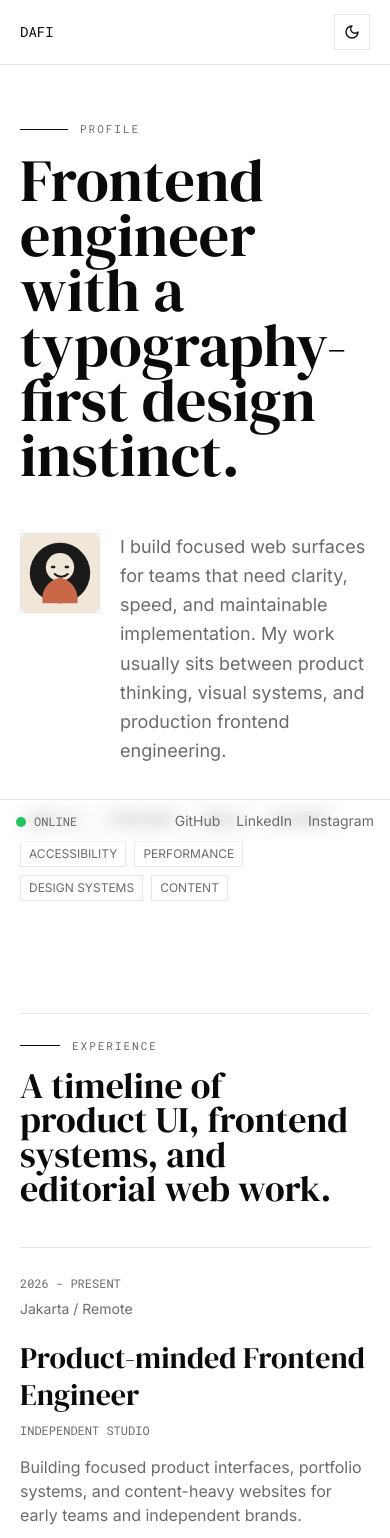
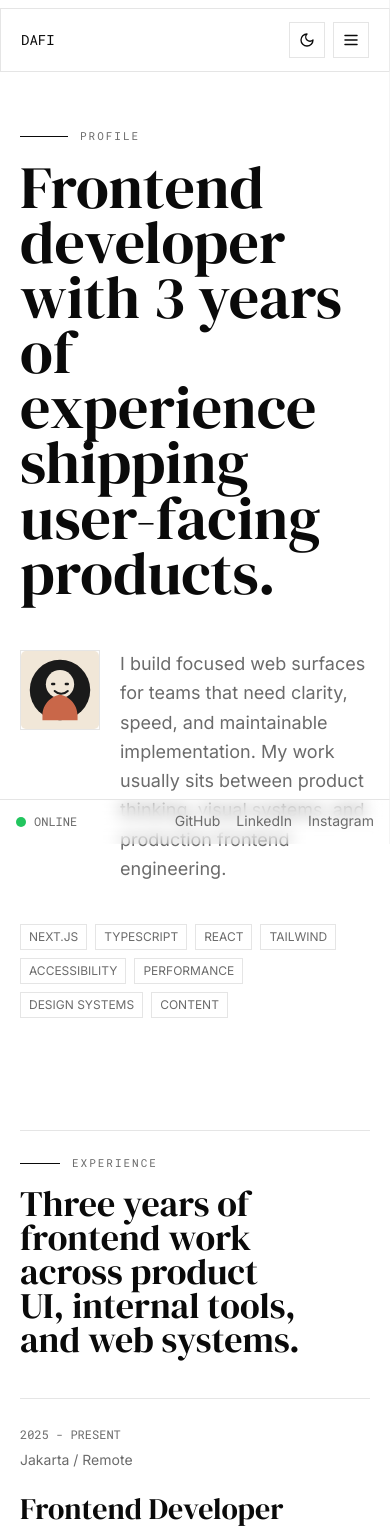
Before and after one commit to dafinrmaulana/daffi, a Next.js app: page /about in a window 390 px wide. Shown: the top 1538 px of the page. Built offline with nearby package versions, Linux system fonts and the light colour scheme.

Commit message:
Add mobile drawer and scroll animations

```diff
--- a/app/about/page.tsx
+++ b/app/about/page.tsx
@@ -2,6 +2,7 @@ import type { Metadata } from "next"
 import Image from "next/image"
 
 import { Section } from "@/components/layout/Section"
+import { AnimatedReveal } from "@/components/shared/AnimatedReveal"
 import { ExperienceSection } from "@/components/shared/ExperienceSection"
 import { Badge } from "@/components/ui/Badge"
 
@@ -15,6 +16,7 @@ export default function AboutPage() {
   return (
     <>
       <Section>
+        <AnimatedReveal>
           <div className="mb-4 flex items-center gap-3">
             <span className="h-px w-12 bg-fg" />
             <p className="font-mono text-[11px] uppercase tracking-[0.18em] text-muted">
@@ -22,9 +24,10 @@ export default function AboutPage() {
             </p>
           </div>
           <h1 className="max-w-5xl font-serif text-6xl leading-[0.92] sm:text-8xl">
-          Frontend engineer with a typography-first design instinct.
+            Frontend developer with 3 years of experience shipping user-facing products.
           </h1>
-        <div className="mt-12 grid gap-10 md:grid-cols-[1fr_1fr]">
+        </AnimatedReveal>
+        <AnimatedReveal delay={0.06} className="mt-12 grid gap-10 md:grid-cols-[1fr_1fr]">
           <div className="flex items-start gap-5">
             <div className="relative h-20 w-20 shrink-0 overflow-hidden border border-border bg-muted/10">
               <Image
@@ -46,7 +49,7 @@ export default function AboutPage() {
               <Badge key={skill}>{skill}</Badge>
             ))}
           </div>
-        </div>
+        </AnimatedReveal>
       </Section>
       <ExperienceSection />
     </>
--- a/app/layout.tsx
+++ b/app/layout.tsx
@@ -9,15 +9,15 @@ import "./globals.css"
 
 export const metadata: Metadata = {
   title: {
-    default: "Dafi - Product-minded frontend portfolio",
+    default: "Dafi - Frontend developer with 3 years of experience",
     template: "%s - Dafi",
   },
   description:
-    "Minimal typography-first portfolio for frontend engineering, product UI, and editorial web work.",
+    "Frontend developer with 3 years of experience building product interfaces, polished web systems, and fast user-facing experiences.",
   openGraph: {
-    title: "Dafi - Product-minded frontend portfolio",
+    title: "Dafi - Frontend developer with 3 years of experience",
     description:
-      "Minimal typography-first portfolio for frontend engineering, product UI, and editorial web work.",
+      "Frontend developer with 3 years of experience building product interfaces, polished web systems, and fast user-facing experiences.",
     type: "website",
   },
 }
--- a/app/page.tsx
+++ b/app/page.tsx
@@ -3,6 +3,7 @@ import { Hero } from "@/components/home/Hero"
 import { SkillsTicker } from "@/components/home/SkillsTicker"
 import { WorkPreview } from "@/components/home/WorkPreview"
 import { Section } from "@/components/layout/Section"
+import { AnimatedReveal } from "@/components/shared/AnimatedReveal"
 import { ExperienceSection } from "@/components/shared/ExperienceSection"
 import { SectionTitle } from "@/components/shared/SectionTitle"
 import { Button } from "@/components/ui/Button"
@@ -15,17 +16,19 @@ export default function HomePage() {
       <WorkPreview />
       <ExperienceSection compact />
       <Section id="about">
-        <SectionTitle eyebrow="About Dafi" title="I care about interfaces that stay useful after the launch day." />
-        <div className="grid gap-6 md:grid-cols-[1fr_1fr]">
+        <AnimatedReveal>
+          <SectionTitle eyebrow="About Dafi" title="Frontend developer with 3 years of hands-on product experience." />
+        </AnimatedReveal>
+        <AnimatedReveal delay={0.06} className="grid gap-6 md:grid-cols-[1fr_1fr]">
           <p className="text-lg leading-relaxed text-muted">
-            Dafi is a frontend-focused builder working across product dashboards,
-            portfolio systems, and content-heavy websites. The work blends careful
-            interaction design with production-grade implementation.
+            Dafi is a frontend developer with 3 years of experience building dashboards,
+            internal tools, portfolio systems, and polished web interfaces. The work
+            blends UI precision, strong implementation habits, and practical product sense.
           </p>
           <div className="md:text-right">
             <Button href="/about">Read about</Button>
           </div>
-        </div>
+        </AnimatedReveal>
       </Section>
       <ContactCTA />
     </>
--- a/components/home/Hero.tsx
+++ b/components/home/Hero.tsx
@@ -1,21 +1,22 @@
 import { ArrowDown } from "lucide-react"
 
+import { AnimatedReveal } from "@/components/shared/AnimatedReveal"
 import { Button } from "@/components/ui/Button"
 
 export function Hero() {
   return (
     <section className="mx-auto grid min-h-[calc(100vh-4rem)] max-w-7xl content-between px-5 py-10 sm:px-8">
-      <div className="pt-10">
+      <AnimatedReveal className="pt-10">
         <p className="mb-5 font-mono text-xs uppercase text-muted">
-          Jakarta · Available for selected work · Product-minded frontend
+          Jakarta · Available for work · Frontend Developer · 3 Years Experience
         </p>
         <h1 className="max-w-6xl font-serif text-[clamp(4.5rem,16vw,13rem)] leading-[0.85] text-balance">
-          Dafi builds precise web interfaces.
+          Dafi N. Maulana
         </h1>
-      </div>
-      <div className="grid gap-8 border-t border-border pt-6 md:grid-cols-[1fr_auto] md:items-end">
+      </AnimatedReveal>
+      <AnimatedReveal delay={0.08} className="grid gap-8 border-t border-border pt-6 md:grid-cols-[1fr_auto] md:items-end">
         <p className="max-w-2xl text-lg leading-relaxed text-muted">
-          Portfolio landing page for product engineering, interface systems, and fast editorial web experiences.
+          Frontend developer with 3 years of experience building clean product interfaces, performant web apps, and thoughtful design systems.
         </p>
         <div className="flex flex-wrap gap-3">
           <Button href="/work">View work</Button>
@@ -23,7 +24,7 @@ export function Hero() {
             Scroll <ArrowDown size={16} aria-hidden="true" />
           </a>
         </div>
-      </div>
+      </AnimatedReveal>
     </section>
   )
 }
--- a/components/layout/Header.tsx
+++ b/components/layout/Header.tsx
@@ -1,6 +1,11 @@
+"use client"
+
 import Link from "next/link"
+import { Menu, X } from "lucide-react"
+import { useEffect, useState } from "react"
 
 import { ThemeToggle } from "@/components/ui/ThemeToggle"
+import { cn } from "@/lib/utils"
 
 const nav = [
   { href: "/work", label: "Work" },
@@ -9,10 +14,36 @@ const nav = [
 ]
 
 export function Header() {
+  const [isOpen, setIsOpen] = useState(false)
+  const [isCompressed, setIsCompressed] = useState(false)
+
+  useEffect(() => {
+    const onScroll = () => setIsCompressed(window.scrollY > 24)
+
+    onScroll()
+    window.addEventListener("scroll", onScroll, { passive: true })
+    return () => window.removeEventListener("scroll", onScroll)
+  }, [])
+
+  useEffect(() => {
+    document.body.style.overflow = isOpen ? "hidden" : ""
+    return () => {
+      document.body.style.overflow = ""
+    }
+  }, [isOpen])
+
   return (
-    <header className="sticky top-0 z-40 border-b border-border bg-bg/90 backdrop-blur">
-      <div className="mx-auto flex h-16 max-w-7xl items-center justify-between px-5 sm:px-8">
-        <Link href="/" className="font-mono text-sm uppercase">
+    <>
+      <header className="sticky top-0 z-40 pt-2 sm:pt-3">
+        <div
+          className={cn(
+            "mx-auto flex h-16 items-center justify-between border border-border bg-bg/92 px-5 backdrop-blur transition-all duration-300 ease-out sm:px-6",
+            isCompressed
+              ? "max-w-[calc(100%-28px)] sm:max-w-[calc(100%-72px)]"
+              : "max-w-7xl",
+          )}
+        >
+          <Link href="/" className="font-mono text-sm uppercase" onClick={() => setIsOpen(false)}>
             Dafi
           </Link>
           <nav className="hidden items-center gap-6 text-sm text-muted sm:flex">
@@ -22,8 +53,56 @@ export function Header() {
               </Link>
             ))}
           </nav>
+          <div className="flex items-center gap-2">
             <ThemeToggle />
+            <button
+              type="button"
+              aria-label={isOpen ? "Close menu" : "Open menu"}
+              onClick={() => setIsOpen((value) => !value)}
+              className="inline-flex h-9 w-9 items-center justify-center border border-border transition-colors hover:border-fg focus:outline-none focus:ring-2 focus:ring-fg focus:ring-offset-2 focus:ring-offset-bg sm:hidden"
+            >
+              {isOpen ? <X size={18} /> : <Menu size={18} />}
+            </button>
+          </div>
         </div>
       </header>
+      <div
+        className={cn(
+          "fixed inset-0 z-40 bg-black/30 transition-opacity duration-300 sm:hidden",
+          isOpen ? "pointer-events-auto opacity-100" : "pointer-events-none opacity-0",
+        )}
+        onClick={() => setIsOpen(false)}
+      />
+      <aside
+        className={cn(
+          "fixed right-0 top-0 z-50 flex h-full w-[84vw] max-w-sm flex-col border-l border-border bg-bg p-5 transition-transform duration-300 ease-out sm:hidden",
+          isOpen ? "translate-x-0" : "translate-x-full",
+        )}
+      >
+        <div className="flex items-center justify-between">
+          <span className="font-mono text-sm uppercase">Menu</span>
+          <button
+            type="button"
+            aria-label="Close menu"
+            onClick={() => setIsOpen(false)}
+            className="inline-flex h-9 w-9 items-center justify-center border border-border"
+          >
+            <X size={18} />
+          </button>
+        </div>
+        <nav className="mt-10 flex flex-col border-t border-border">
+          {nav.map((item) => (
+            <Link
+              key={item.href}
+              href={item.href}
+              onClick={() => setIsOpen(false)}
+              className="border-b border-border py-4 text-2xl font-serif"
+            >
+              {item.label}
+            </Link>
+          ))}
+        </nav>
+      </aside>
+    </>
   )
 }
--- /dev/null
+++ b/components/shared/AnimatedReveal.tsx
@@ -0,0 +1,27 @@
+"use client"
+
+import { motion } from "framer-motion"
+
+import { cn } from "@/lib/utils"
+
+export function AnimatedReveal({
+  children,
+  className,
+  delay = 0,
+}: {
+  children: React.ReactNode
+  className?: string
+  delay?: number
+}) {
+  return (
+    <motion.div
+      initial={{ opacity: 0, y: 24 }}
+      whileInView={{ opacity: 1, y: 0 }}
+      viewport={{ once: true, amount: 0.2 }}
+      transition={{ duration: 0.6, ease: [0.22, 1, 0.36, 1], delay }}
+      className={cn(className)}
+    >
+      {children}
+    </motion.div>
+  )
+}
--- a/components/shared/ExperienceSection.tsx
+++ b/components/shared/ExperienceSection.tsx
@@ -1,4 +1,5 @@
 import { Section } from "@/components/layout/Section"
+import { AnimatedReveal } from "@/components/shared/AnimatedReveal"
 import { SectionTitle } from "@/components/shared/SectionTitle"
 import { Badge } from "@/components/ui/Badge"
 import { experiences } from "@/lib/content"
@@ -8,14 +9,17 @@ export function ExperienceSection({ compact = false }: { compact?: boolean }) {
 
   return (
     <Section id="experience">
-      <SectionTitle
-        eyebrow="Experience"
-        title="A timeline of product UI, frontend systems, and editorial web work."
-      />
+      <AnimatedReveal>
+        <SectionTitle
+          eyebrow="Experience"
+          title="Three years of frontend work across product UI, internal tools, and web systems."
+        />
+      </AnimatedReveal>
       <div className="border-t border-border">
         {items.map((item) => (
-          <article
+          <AnimatedReveal
             key={`${item.company}-${item.period}`}
+            delay={0.04}
             className="grid gap-5 border-b border-border py-7 md:grid-cols-[180px_1fr]"
           >
             <div>
@@ -36,7 +40,7 @@ export function ExperienceSection({ compact = false }: { compact?: boolean }) {
                 ))}
               </div>
             </div>
-          </article>
+          </AnimatedReveal>
         ))}
       </div>
     </Section>
--- a/lib/content.ts
+++ b/lib/content.ts
@@ -135,12 +135,12 @@ export const posts: Post[] = [
 export const experiences: Experience[] = [
   {
     company: "Independent Studio",
-    role: "Product-minded Frontend Engineer",
-    period: "2026 - Present",
+    role: "Frontend Developer",
+    period: "2025 - Present",
     location: "Jakarta / Remote",
     description:
-      "Building focused product interfaces, portfolio systems, and content-heavy websites for early teams and independent brands.",
-    highlights: ["Next.js delivery", "Interface systems", "Performance audits"],
+      "Building polished frontend experiences for product teams, independent brands, and portfolio-driven websites with a strong focus on clarity and performance.",
+    highlights: ["Next.js delivery", "UI implementation", "Performance audits"],
   },
   {
     company: "Fintech Studio",
@@ -154,7 +154,7 @@ export const experiences: Experience[] = [
   {
     company: "Creative Partner",
     role: "Designer Developer",
-    period: "2022 - 2024",
+    period: "2023 - 2024",
     location: "Indonesia",
     description:
       "Shipped marketing sites and editorial pages with strong typography, fast page loads, and practical CMS structures.",
```
Also changed, not shown: components/home/ContactCTA.tsx (+6 -3 lines), components/home/WorkPreview.tsx (+8 -5 lines). Lines whose indentation alone changed are shown as unchanged.
